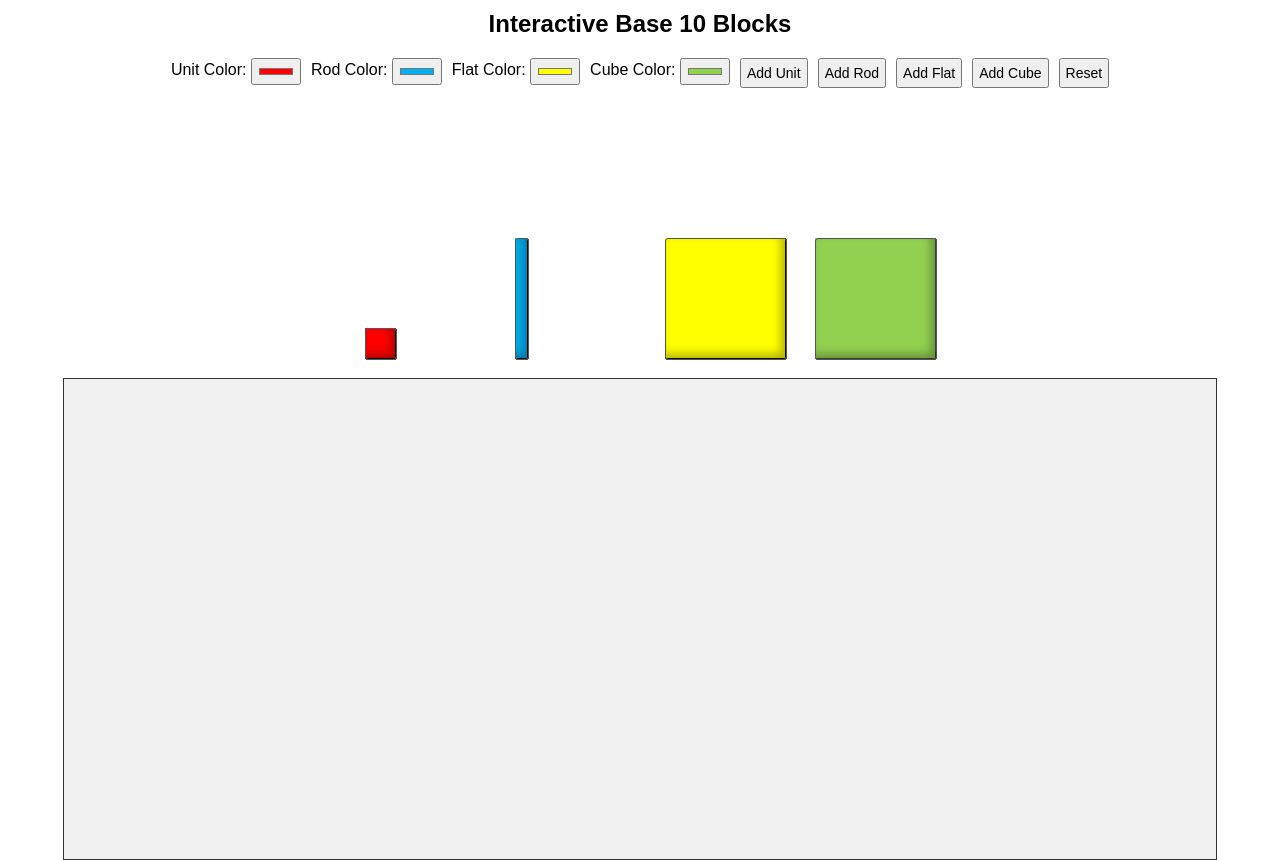
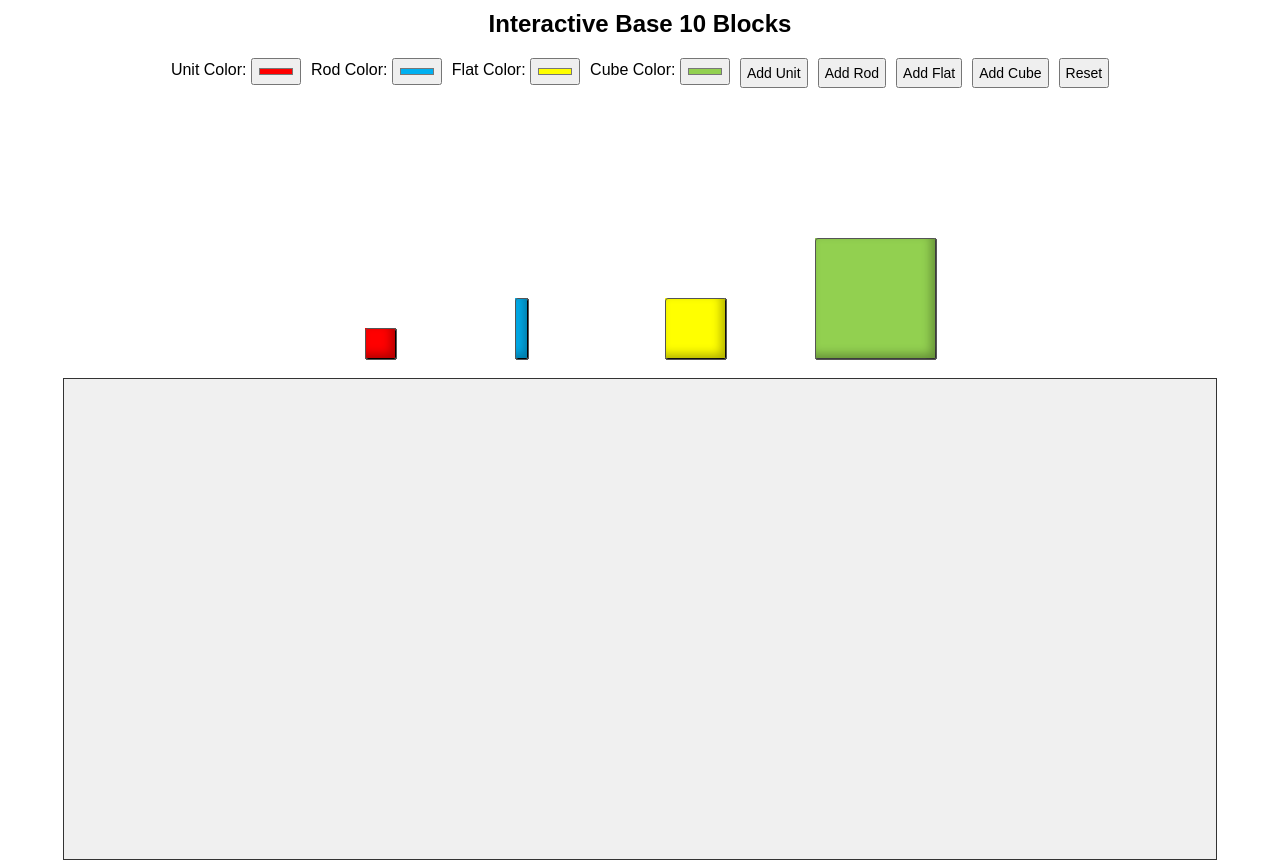
Before and after one commit to cherylconte/base-10-blocks, a plain HTML site: page index.html in a window 1280 px wide. Drawn offline with Linux system fonts and the light colour scheme.

Commit message:
Update index.html

```diff
--- a/index.html
+++ b/index.html
@@ -16,8 +16,8 @@
 
   /* Realistic proportions */
  .unit { width:30px; height:30px; transform-style:preserve-3d; }
-.rod { width:12px; height:120px; transform-style:preserve-3d; }
-.flat { width:120px; height:120px; transform-style:preserve-3d; } /* corrected: now a square */
+.rod { width:12px; height:60px; transform-style:preserve-3d; }
+.flat { width:60px; height:60px; transform-style:preserve-3d; } /* corrected: now a square */
 .cube { width:120px; height:120px; transform-style:preserve-3d; }
 
 
```
